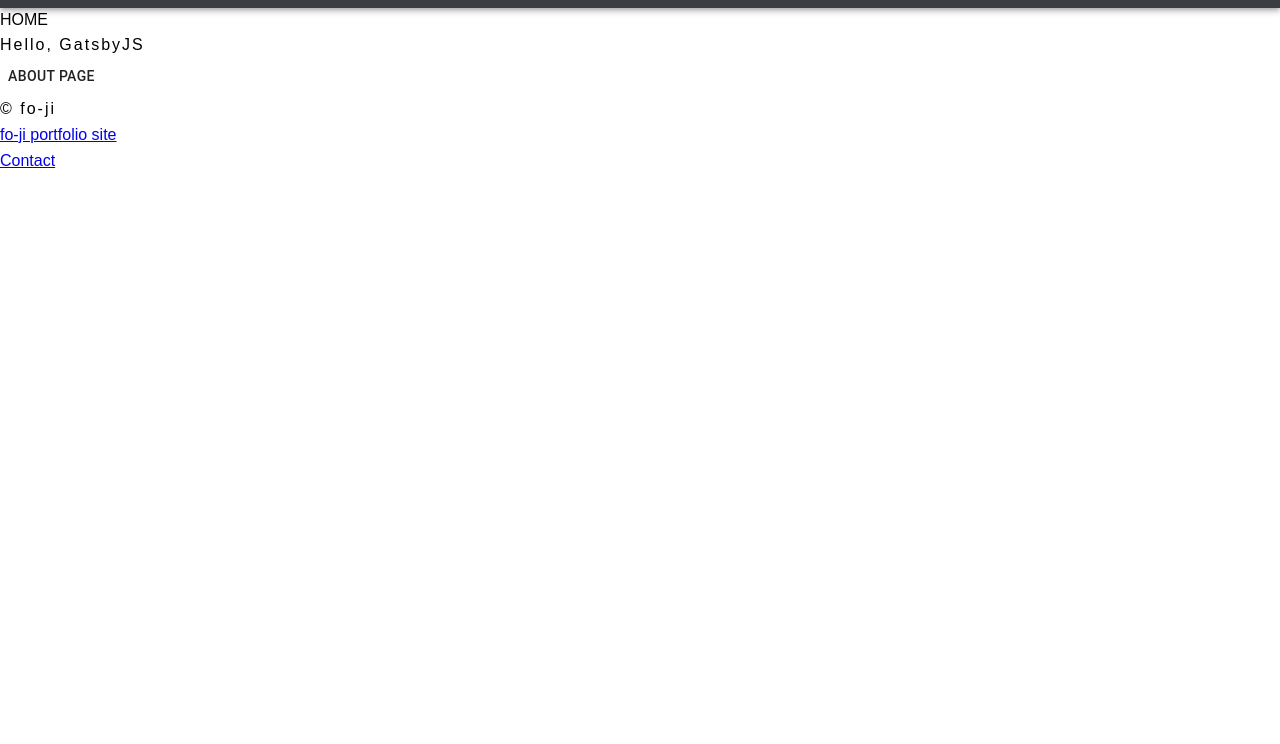
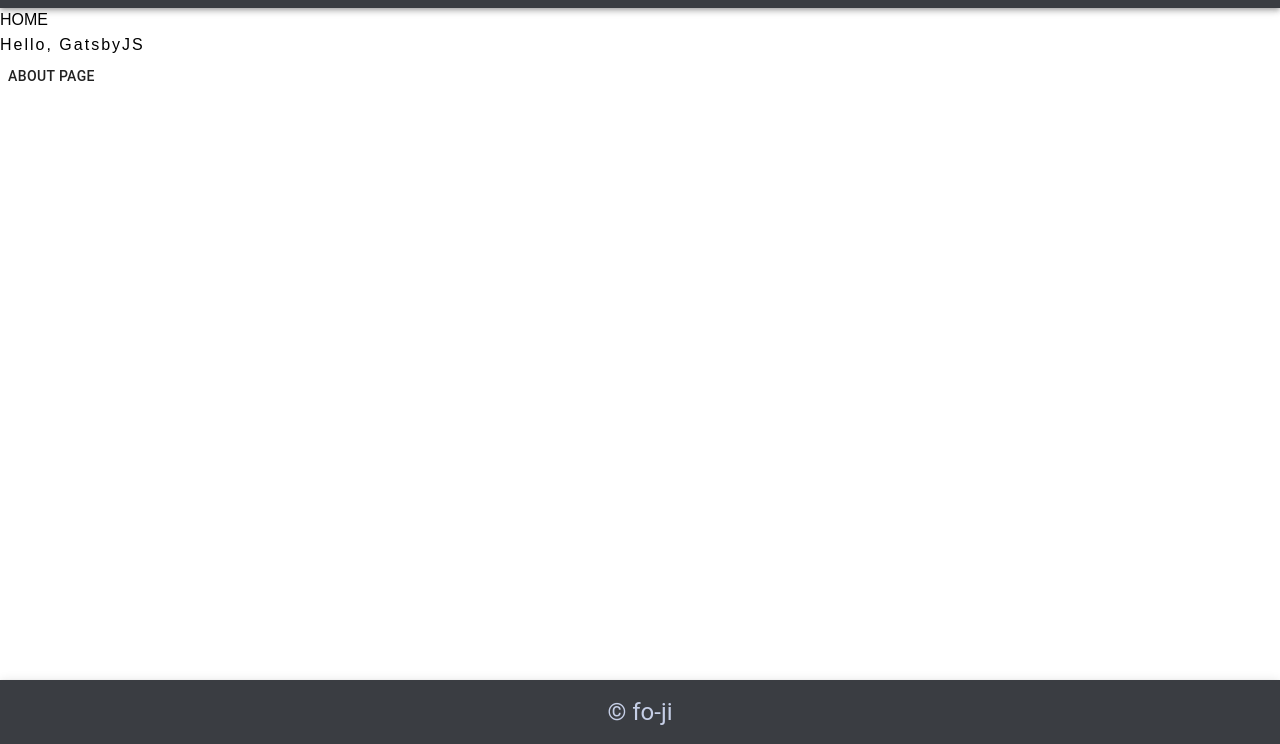
Before and after one commit to fo-ji/portfolio-site, a Gatsby site: page / in a window 1280 px wide. Shown: the part 56-800 px from the top of the page. Built offline with nearby package versions, Linux system fonts and the light colour scheme; Gatsby itself is replaced by a stand-in of ours.

Commit message:
implement footer

```diff
--- a/src/components/Footer.tsx
+++ b/src/components/Footer.tsx
@@ -1,32 +1,34 @@
 import React from 'react'
 import type { FC } from 'react'
-import { Link, graphql, useStaticQuery } from 'gatsby'
-import { FooterComponentQuery } from '../../types/graphql-types'
+
+import { makeStyles } from '@material-ui/core/styles'
+import AppBar from '@material-ui/core/AppBar'
+import Toolbar from '@material-ui/core/Toolbar'
+import Typography from '@material-ui/core/Typography'
+
+const useStyles = makeStyles((theme) => ({
+  footer: {
+    background: theme.palette.secondary.dark,
+  },
+  title: {
+    color: theme.palette.secondary.light,
+  },
+  content: {
+    margin: '0 auto',
+  },
+}))
 
 const Footer: FC = () => {
-  const data = useStaticQuery<FooterComponentQuery>(graphql`
-    query FooterComponent {
-      site {
-        siteMetadata {
-          author
-          email
-        }
-      }
-    }
-  `)
+  const classes = useStyles()
 
   return (
-    <footer>
-      <p>&copy; {data.site?.siteMetadata?.author ?? '(著者未設定)'}</p>
-      <ul>
-        <li>
-          <Link to="/">fo-ji portfolio site</Link>
-        </li>
-        <li>
-          <a href={`mailto:${data.site?.siteMetadata?.email ?? ''}`}>Contact</a>
-        </li>
-      </ul>
-    </footer>
+    <AppBar position="static" className={classes.footer}>
+      <Toolbar className={classes.content}>
+        <Typography variant="h5" className={classes.title}>
+          &copy; fo-ji
+        </Typography>
+      </Toolbar>
+    </AppBar>
   )
 }
 
--- a/src/components/Header.tsx
+++ b/src/components/Header.tsx
@@ -1,7 +1,6 @@
 import React from 'react'
 import type { FC } from 'react'
-import { Link, graphql, useStaticQuery } from 'gatsby'
-import type { HeaderComponentQuery } from '../../types/graphql-types'
+import { Link } from 'gatsby'
 
 import { makeStyles } from '@material-ui/core/styles'
 import AppBar from '@material-ui/core/AppBar'
@@ -30,16 +29,6 @@ const useStyles = makeStyles((theme) => ({
 }))
 
 const Header: FC = () => {
-  const data = useStaticQuery<HeaderComponentQuery>(graphql`
-    query HeaderComponent {
-      site {
-        siteMetadata {
-          title
-        }
-      }
-    }
-  `)
-
   const classes = useStyles()
 
   return (
--- a/src/components/Layout.tsx
+++ b/src/components/Layout.tsx
@@ -4,14 +4,23 @@ import Header from './Header'
 import Footer from './Footer'
 import { MuiThemeProvider } from '@material-ui/core'
 import { theme } from '../assets/theme'
+import { makeStyles } from '@material-ui/core/styles'
 import '../assets/reset.css'
 
+const useStyles = makeStyles({
+  section: {
+    minHeight: 'calc(100vh - 128px)',
+  },
+})
+
 const Layout: FC = ({ children }) => {
+  const classes = useStyles()
+
   return (
     <MuiThemeProvider theme={theme}>
       <div>
         <Header />
-        <section>{children}</section>
+        <section className={classes.section}>{children}</section>
         <Footer />
       </div>
     </MuiThemeProvider>
```
